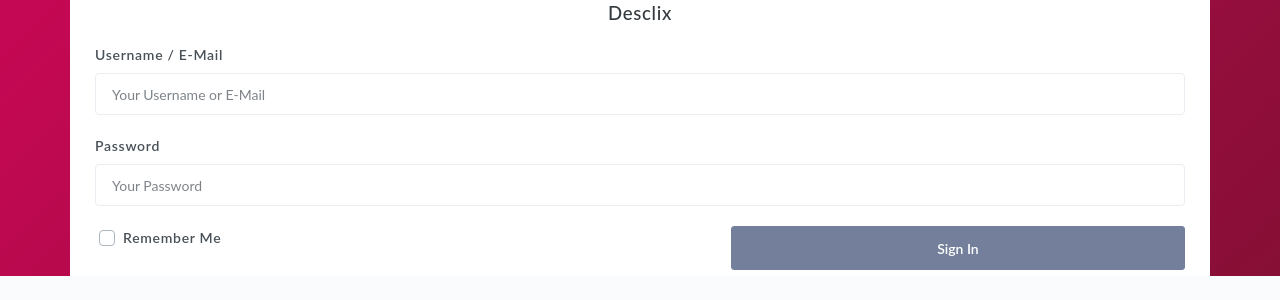
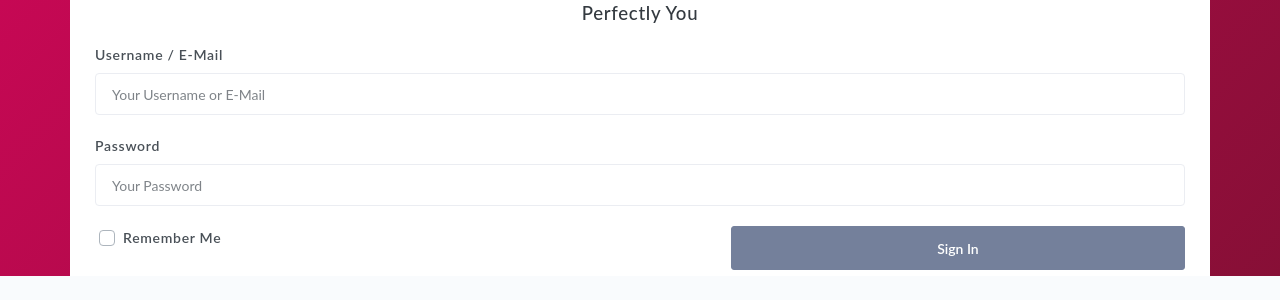
Before and after one commit to Joshxing/perfectl, a CodeIgniter app: the page made by application/views/admin/auth/login.php in a window 1280 px wide. Shown: the top 300 px of the page. Run offline with CodeIgniter, Linux system fonts and the light colour scheme; data comes from the database, SQL or seed files in the repository; data that the repository does not hold is empty.

Commit message:
Update login.php

```diff
--- a/application/views/admin/auth/login.php
+++ b/application/views/admin/auth/login.php
@@ -4,7 +4,7 @@
 		<div class="login-aside w-100 d-flex align-items-center justify-content-center bg-redish-gradient">
 			<div class="container container-login container-transparent animated fadeIn bg-white">
 				<h3 class="text-center text-dark">
-                    Desclix
+                    Perfectly You
                 </h3>
 				<div class="alert alert-danger" id="somethngwrng" style="display:none">Script tag in fields not allowed.</div>
 				<form method="POST" class="login-form">
```
